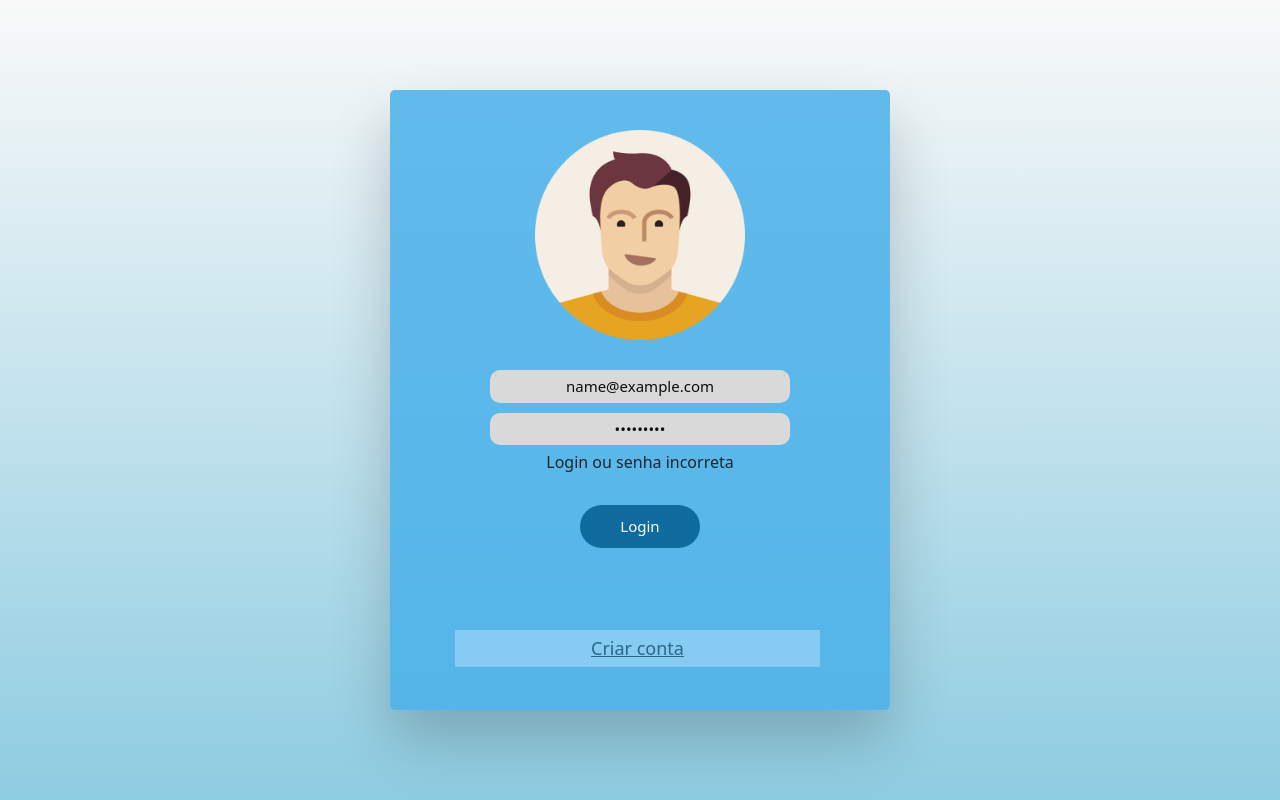
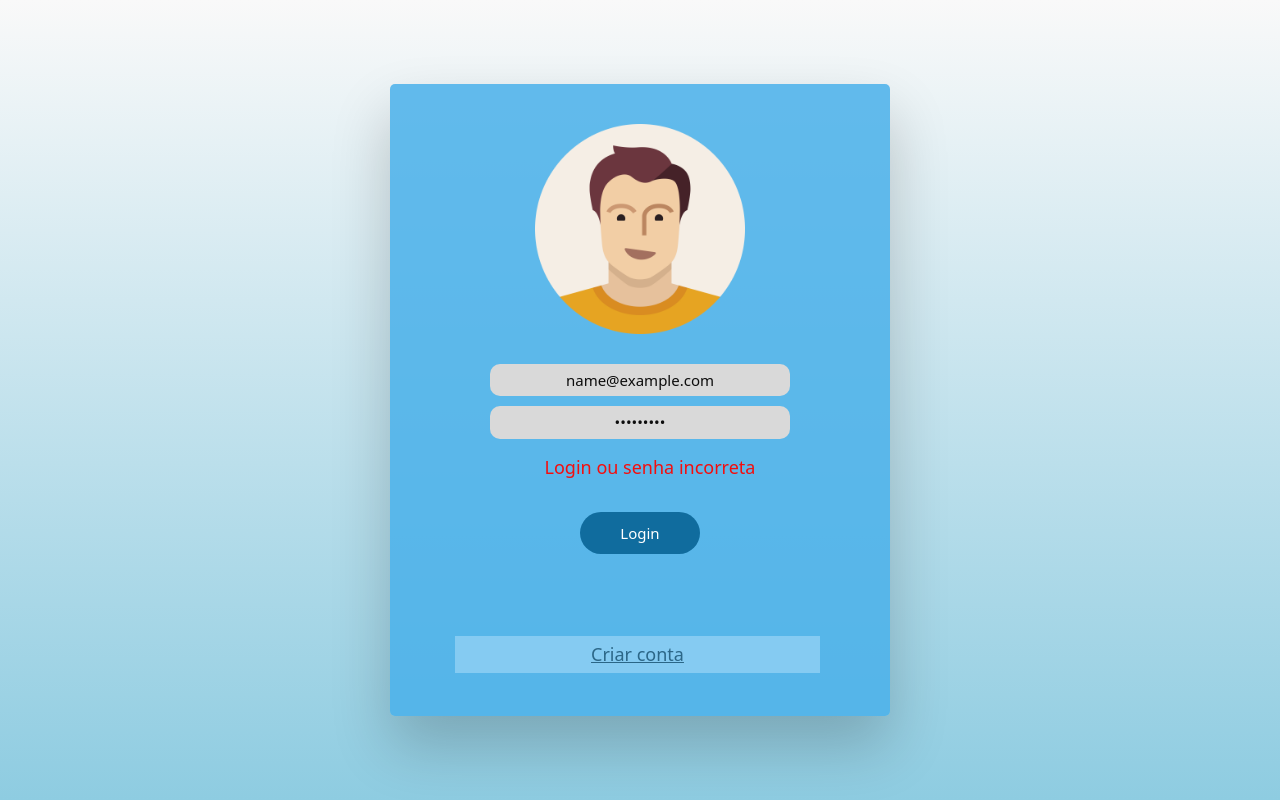
Before and after one commit to RemediarPuc/FrontEnd, an Angular app in the folder Remediar-FrontEnd/: page /Login in a window 1280 px wide. Both pictures are taken after typing "name@example.com", "Sample123" into the empty fields and a click on the button "Login". Built offline with nearby package versions, Linux system fonts and the light colour scheme; no server answers.

Commit message:
Corrigindo login

```diff
--- a/Remediar-FrontEnd/src/app/components/login/login.component.css
+++ b/Remediar-FrontEnd/src/app/components/login/login.component.css
@@ -62,6 +62,13 @@ input{
     border-radius: 10px;
 }
 
+.mensagem-error {
+    margin-left: 20px;
+    margin-top: 10px;
+    font-size: 18px;
+    color: #F40E0E;
+}
+
 .inputError{
     border: 2px solid rgb(240, 14, 14, 0.9);
 }
--- a/Remediar-FrontEnd/src/app/components/login/login.component.html
+++ b/Remediar-FrontEnd/src/app/components/login/login.component.html
@@ -4,12 +4,12 @@
 
         <form (ngSubmit) = "submit()" [formGroup]="loginForm" #formDir="ngForm" >
             <input type="text" id="login" [ngClass]="{'inputError':formDir.submitted && loginForm.controls['email'].hasError('required')}" name="login" placeholder="Email" formControlName = "email">
-            <p *ngIf = "formDir.submitted && (loginForm.controls['email'].hasError('required') || loginForm.controls['email'].hasError('email'))" class = "validation-error">Informe um email válido</p>
+            <p *ngIf = "formDir.submitted && (loginForm.controls['email'].hasError('required') || loginForm.controls['email'].hasError('email'))" class = "mensagem-error">Informe um email válido</p>
 
             <input type="password" id="password" [ngClass]="{'inputError':formDir.submitted && loginForm.controls['senha'].hasError('required')}" name="login" placeholder="Senha" formControlName = "senha">
-            <p *ngIf = "formDir.submitted && loginForm.controls['senha'].hasError('required')" class = "validation-error">Informe a senha</p>
+            <p *ngIf = "formDir.submitted && loginForm.controls['senha'].hasError('required')" class = "mensagem-error">Informe a senha</p>
 
-            <p *ngIf ="!sucessLogin"  class = "validation-error">Login ou senha incorreta</p>
+            <p *ngIf ="!sucessLogin"  class = "mensagem-error">Login ou senha incorreta</p>
 
             <button type="submit" class="btnLogin" value="Log In" >Login</button>
         </form>
--- a/Remediar-FrontEnd/src/app/components/login/login.component.ts
+++ b/Remediar-FrontEnd/src/app/components/login/login.component.ts
@@ -22,10 +22,17 @@ export class LoginComponent {
   constructor(private formBuilder: FormBuilder, private router: Router, private service:UsuarioService, private localStorageService: LocalStorageService){}
 
   ngOnInit(): void{
-    this.loginForm = this.formBuilder.group({
-      senha: ['', Validators.required],
-      email: ['', [Validators.required, Validators.email]]
-    })
+
+    const usuario = this.localStorageService.getItem('Usuario');
+    if(!usuario){
+      this.loginForm = this.formBuilder.group({
+        senha: ['', Validators.required],
+        email: ['', [Validators.required, Validators.email]]
+      })
+    }else{
+      this.redirecionaUsuario(usuario);
+    }
+
   }
 
   submit(){
--- a/Remediar-FrontEnd/src/app/components/tela-inicial/tela-inicial.component.html
+++ b/Remediar-FrontEnd/src/app/components/tela-inicial/tela-inicial.component.html
@@ -11,7 +11,7 @@
       </ul>
   </nav>
   <div class="user_login">
-    <a href="#">
+    <a href="Login">
       <svg xmlns="http://www.w3.org/2000/svg" viewBox="0 0 448 512" class="icon"><!--!Font Awesome Free 6.5.2 by @fontawesome - https://fontawesome.com License - https://fontawesome.com/license/free Copyright 2024 Fonticons, Inc.--><path fill="#ffffff" d="M224 256A128 128 0 1 0 224 0a128 128 0 1 0 0 256zm-45.7 48C79.8 304 0 383.8 0 482.3C0 498.7 13.3 512 29.7 512H418.3c16.4 0 29.7-13.3 29.7-29.7C448 383.8 368.2 304 269.7 304H178.3z"/></svg>
     </a>
   </div>
```
